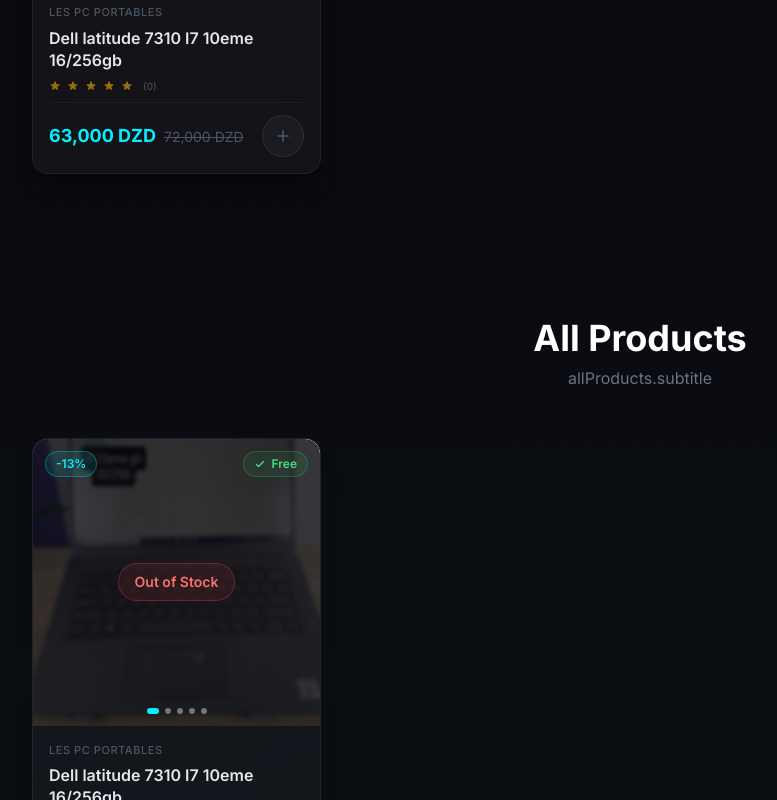
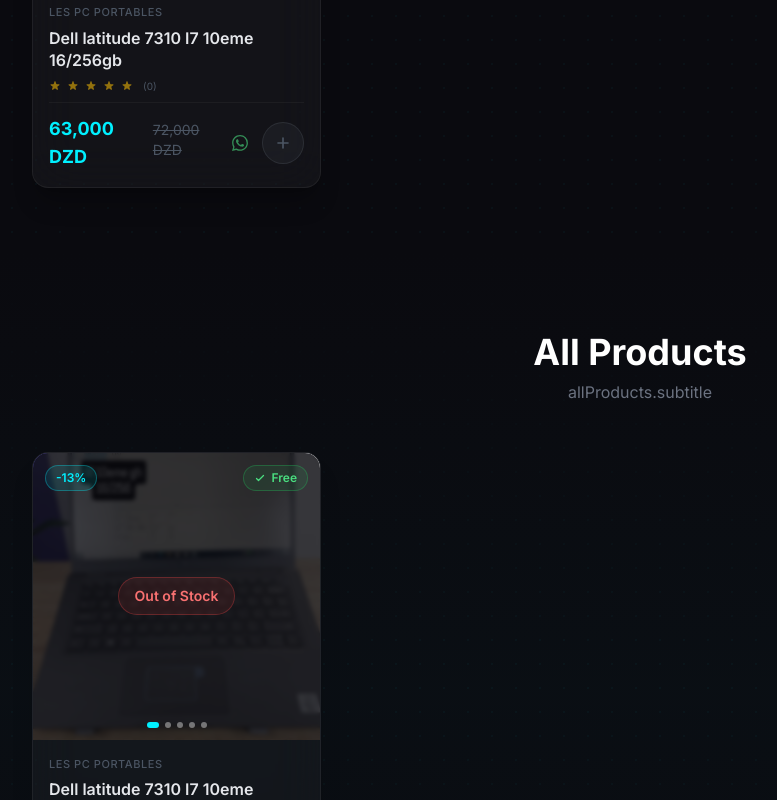
Before and after one commit to alpha-store19/alpha-store, a Next.js app: page / in a window 1280 px wide. Shown: the part 1580-2380 px from the top of the page, without its empty margins (0-777 px from the left). Built offline with nearby package versions, Linux system fonts and the light colour scheme; no server answers.

Commit message:
feat: add WhatsApp inquiry button to product cards

```diff
--- a/components/ProductCard.tsx
+++ b/components/ProductCard.tsx
@@ -174,6 +174,18 @@ export default function ProductCard({ product, index = 0 }: { product: Product;
               <span className="text-sm text-gray-600 line-through">{formatPrice(product.originalPrice, lang)}</span>
             )}
           </div>
+          <div className="flex items-center gap-1.5">
+            <a
+              href={`https://wa.me/213697029434?text=${encodeURIComponent(`Hi! I'm interested in ${product.name}`)}`}
+              target="_blank"
+              rel="noopener noreferrer"
+              className="p-2 rounded-full text-green-400/60 hover:text-green-400 hover:bg-green-500/10 transition-all hidden sm:flex"
+              title="Ask on WhatsApp"
+            >
+              <svg className="w-4 h-4" viewBox="0 0 24 24" fill="currentColor">
+                <path d="M17.472 14.382c-.297-.149-1.758-.867-2.03-.967-.273-.099-.471-.148-.67.15-.197.297-.767.966-.94 1.164-.173.199-.347.223-.644.075-.297-.15-1.255-.463-2.39-1.475-.883-.788-1.48-1.761-1.653-2.059-.173-.297-.018-.458.13-.606.134-.133.298-.347.446-.52.149-.174.198-.298.298-.497.099-.198.05-.371-.025-.52-.075-.149-.669-1.612-.916-2.207-.242-.579-.487-.5-.669-.51-.173-.008-.371-.01-.57-.01-.198 0-.52.074-.792.372-.272.297-1.04 1.016-1.04 2.479 0 1.462 1.065 2.875 1.213 3.074.149.198 2.096 3.2 5.077 4.487.709.306 1.262.489 1.694.625.712.227 1.36.195 1.871.118.571-.085 1.758-.719 2.006-1.413.248-.694.248-1.289.173-1.413-.074-.124-.272-.198-.57-.347m-5.421 7.403h-.004a9.87 9.87 0 01-5.031-1.378l-.361-.214-3.741.982.998-3.648-.235-.374a9.86 9.86 0 01-1.51-5.26c.001-5.45 4.436-9.884 9.888-9.884 2.64 0 5.122 1.03 6.988 2.898a9.825 9.825 0 012.893 6.994c-.003 5.45-4.437 9.884-9.885 9.884m8.413-18.297A11.815 11.815 0 0012.05 0C5.495 0 .16 5.335.157 11.892c0 2.096.547 4.142 1.588 5.945L.057 24l6.305-1.654a11.882 11.882 0 005.683 1.448h.005c6.554 0 11.89-5.335 11.893-11.893a11.821 11.821 0 00-3.48-8.413z"/>
+              </svg>
+            </a>
             <button
               onClick={handleAdd}
               disabled={isAdded || product.quantity <= 0}
@@ -197,5 +209,6 @@ export default function ProductCard({ product, index = 0 }: { product: Product;
           </div>
         </div>
       </div>
+    </div>
   )
 }
```
Lines whose indentation alone changed are shown as unchanged.
